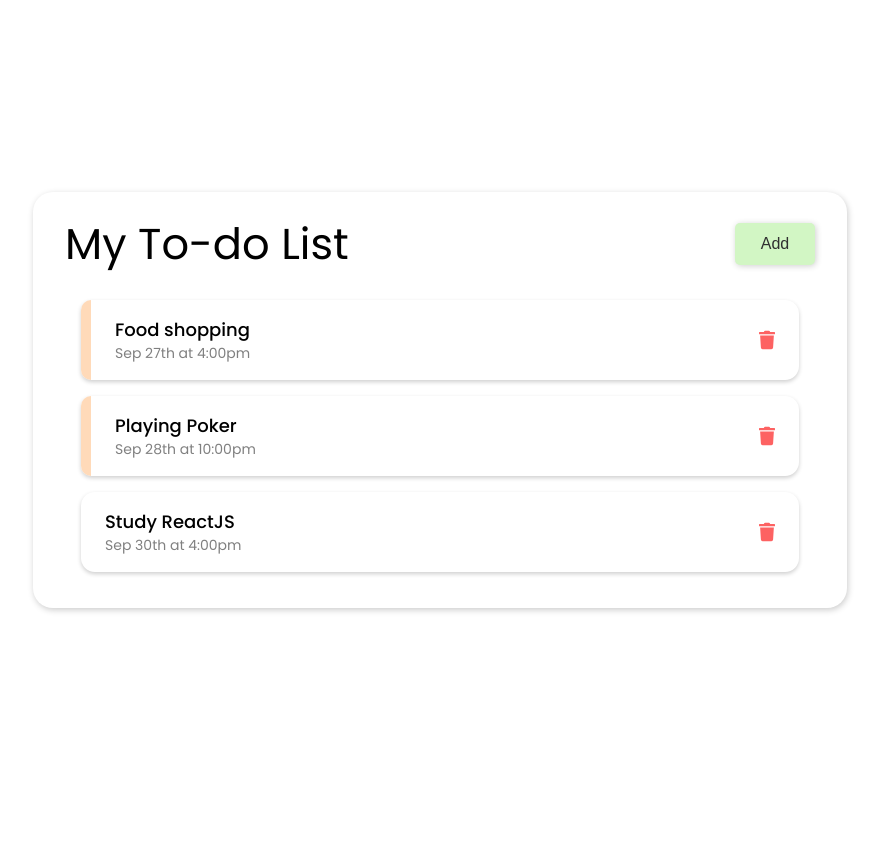
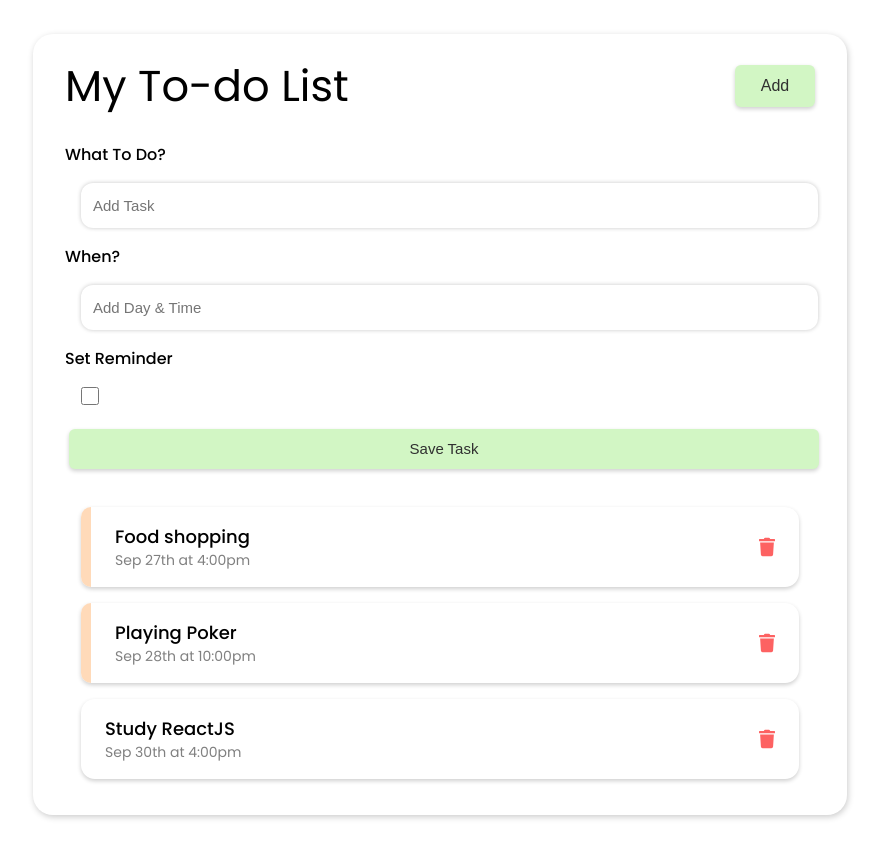
Before and after one commit to Axxmk/react-todo-app, a React (Create React App) app: page / in a window 1280 px wide. Shown: the whole page, without its empty margins (200-1081 px from the left). Before the commit the page ends 800 px from the top, so only its background shows below. Built offline with nearby package versions, Linux system fonts and the light colour scheme.

Commit message:
Create form to add task

```diff
--- /dev/null
+++ b/src/components/AddTask.js
@@ -0,0 +1,31 @@
+import { useState } from 'react'
+import './styles/AddForm.css'
+
+const AddTask = () => {
+	const [text, setText] = useState('');
+	const [date, setDate] = useState('');
+	const [reminder, setReminder] = useState(false);
+
+	return (
+		<form className="add-form">
+			<div className="form-input">
+				<label>What To Do?</label>
+				<input type="text" placeholder="Add Task" value={text} onChange={(e) => setText(e.target.value)} />
+			</div>
+
+			<div className="form-input">
+				<label>When?</label>
+				<input type="text" placeholder="Add Day & Time" value={date} onChange={(e) => setDate(e.target.value)} />
+			</div>
+
+			<div className="form-input checkbox">
+				<label>Set Reminder</label>
+				<input type="checkbox" value={reminder} onChange={() => setReminder(!reminder)} />
+			</div>
+
+			<input type="submit" value="Save Task" className="btn click" />
+		</form>
+	);
+}
+
+export default AddTask;
--- a/src/components/App.js
+++ b/src/components/App.js
@@ -1,5 +1,6 @@
 import { useState } from "react"
 import './styles/App.css'
+import AddTask from './AddTask'
 import Header from './Header'
 import Tasks from './Tasks'
 
@@ -38,6 +39,7 @@ function App() {
   return (
     <div className="container">
       <Header />
+      <AddTask />
       {tasks.length > 0 ? <Tasks tasks={tasks} onDelete={deleteTask} onToggle={toggleReminder} /> : 'No Tasks :)'}
     </div>
   );
--- /dev/null
+++ b/src/components/styles/AddForm.css
@@ -0,0 +1,41 @@
+.add-form {
+	margin-bottom: 30px;
+}
+
+.add-form .btn {
+	margin: 8px 4px;
+	height: 40px;
+	width: 100%;
+
+	font-size: 15px;
+	background-color: #d2f6c4;
+}
+
+.form-input label {
+	font-size: 16px;
+	font-weight: 500;
+	display: block;
+}
+
+.form-input input {
+	margin: 16px;
+	padding: 14px 12px;
+	width: 95%;
+
+	font-size: 15px;
+
+	border: none;
+	border-radius: 12px;
+	box-shadow: 0px 0px 4px #c7c7c7;
+}
+
+.form-input input:focus {
+	outline: none;
+	box-shadow: 0px 0px 4px #a3a3a3;
+}
+
+.form-input.checkbox input {
+	box-shadow: none;
+	width: 18px;
+	height: 18px;
+}
--- a/src/components/styles/App.css
+++ b/src/components/styles/App.css
@@ -1,7 +1,7 @@
 @import url('https://fonts.googleapis.com/css2?family=Poppins:wght@300;400;500;600&display=swap');
 
 body {
-	margin: 0;
+	margin: 24px 0;
 	padding: 0;
 	min-height: 100vh;
 
@@ -31,8 +31,8 @@ body {
 	color: rgb(48, 48, 48);
 
 	border: none;
-	border-radius: 5px;
-	box-shadow: 1px 1px 6px #cfcfcf;
+	border-radius: 6px;
+	box-shadow: 0px 2px 4px #cfcfcf;
 
 	cursor: pointer;
 	transition: all 0.1s ease-in-out;
```
